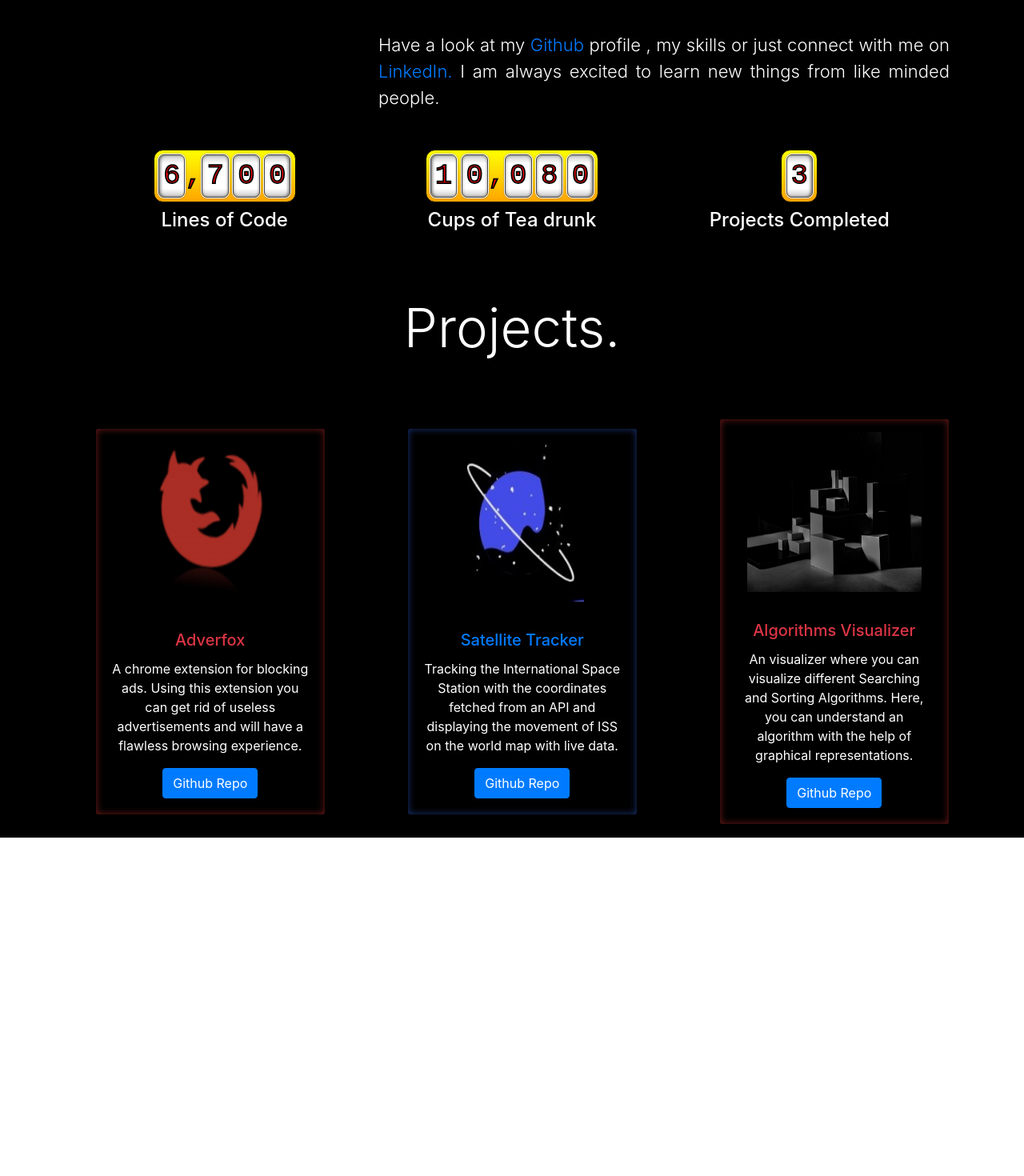
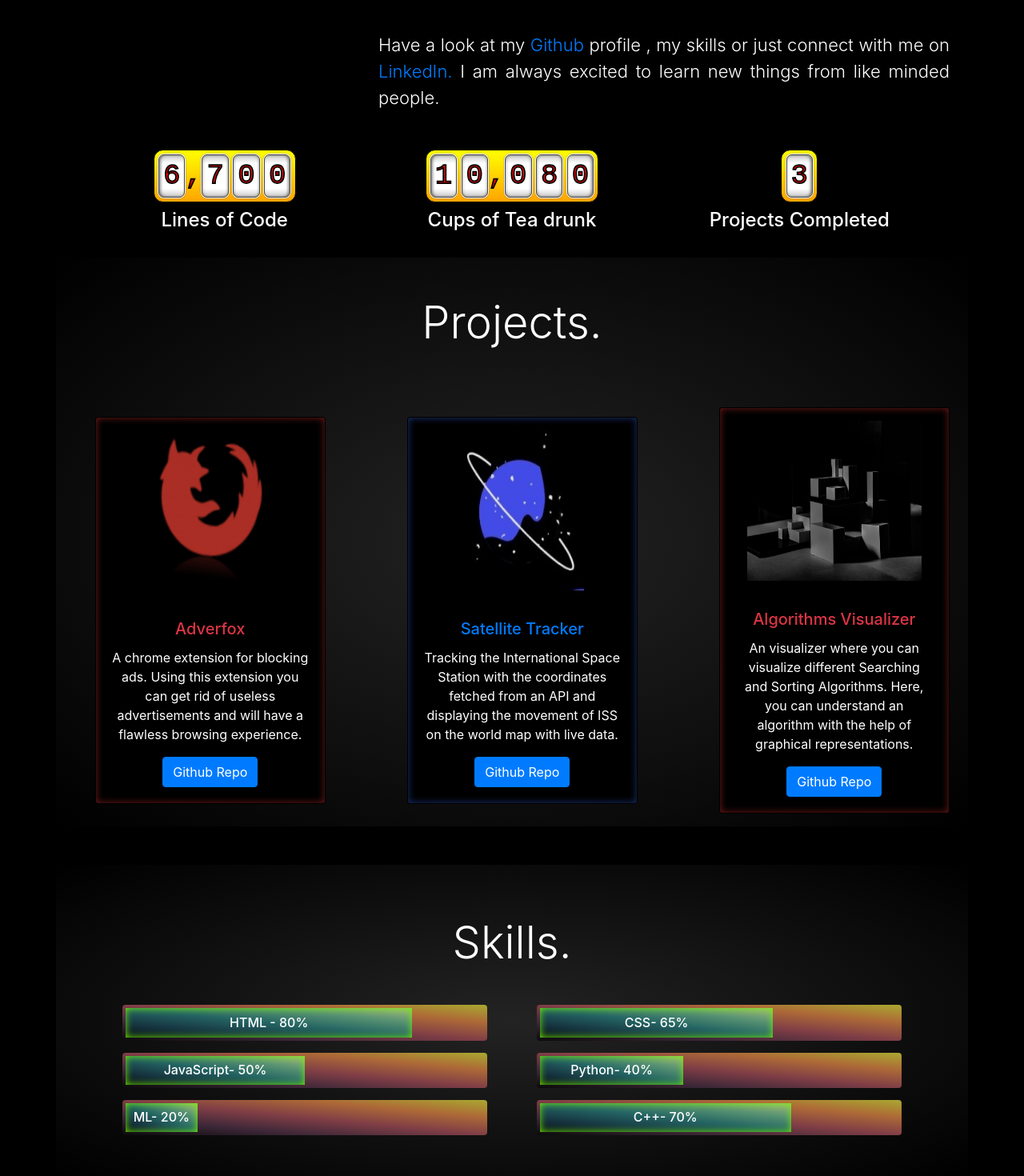
Before and after one commit to Tanish2000/Portfolio, a React (Create React App) app: page / in a window 1280 px wide. Shown: the part 814-2284 px from the top of the page at 80% size. Before the commit the page ends 1861 px from the top, so only its background shows below. Built offline with nearby package versions, Linux system fonts and the light colour scheme; a web font is replaced by a local one.

Commit message:
Added Skills Section

```diff
--- a/src/App.js
+++ b/src/App.js
@@ -4,11 +4,11 @@ import Row from "react-bootstrap/Row";
 import Col from "react-bootstrap/Col";
 import "./App.css";
 import Header from "./components/Header";
-import Footer from "./components/Footer";
 import Avatar from "./components/Avatar";
 import AboutMe from "./components/AboutMe";
 import Counters from "./components/Counters";
 import Projects from "./components/Projects";
+import Skills from "./components/Skills";
 
 function App() {
 
@@ -28,15 +28,19 @@ function App() {
         <Row className="mx-3 py-4">
           <Counters />
         </Row>
-        <Row className="d-flex flex-column justify-content-center" id="projects">
-          <h1 className="text-center py-5 display-4 text-white"><big>Projects.</big></h1>
-          <Row className = "align-items-center">
+        <Row className="d-flex flex-column justify-content-center" id="projects" style={{background: `radial-gradient(rgb(36, 35, 35), #000)`}}>
+          <h1 className="text-center py-5 display-4 text-white">Projects.</h1>
+          <Row className="align-items-center">
             <Projects />
           </Row>
         </Row>
-
+        <Row className="d-flex flex-column justify-content-center bg-danger mt-5 p-5" id="skills" style={{background: `radial-gradient(rgb(36, 35, 35), #000)`}}>
+          <h1 className="text-center p-3 display-4 text-white">Skills.</h1>
+          <Row className="m-1">
+            <Skills />
+          </Row>
+        </Row>
       </Container>
-      {/* <Footer /> */}
     </Container>
   );
 }
--- /dev/null
+++ b/src/components/Skills.js
@@ -0,0 +1,46 @@
+import React from 'react';
+import { ProgressBar, Col } from 'react-bootstrap';
+
+function Skills() {
+    return (
+        <>
+            <style type="text/css">
+                {`
+                .bg-custom {
+                    background-image: linear-gradient(to right top, #090f17, #173843, #246563, #579272, #a7bc78);
+                    color: white;
+                    font-size : 16px;
+                    box-shadow : inset 0 0 10px #6FF000;
+                }
+                .progress-bar {
+                    text-align : center;
+                    padding : 0px 5px;
+                }
+
+                .bg-color{
+                    background-image: linear-gradient(to right top, #0a0a0b, #3d2738, #803e46, #ad6937, #aaa830);
+             `}
+            </style>
+            <Col className="col-6">
+                <ProgressBar variant="custom" now={80} label={`HTML - ${80}%`} className="m-3 px-1 py-1 h-75 bg-color h1  rounded-left" />
+            </Col>
+            <Col className="col-6">
+                <ProgressBar variant="custom" now={65} label={`CSS- ${65}%`} className="m-3 px-1 py-1 h-75 bg-color h1" />
+            </Col>
+            <Col className="col-6">
+                <ProgressBar variant="custom" now={50} label={`JavaScript- ${50}%`} className="m-3 px-1 py-1 h-75 bg-color h1" />
+            </Col>
+            <Col className="col-6">
+                <ProgressBar variant="custom" now={40} label={`Python- ${40}%`} className="m-3 px-1 py-1 h-75 bg-color h1" />
+            </Col>
+            <Col className="col-6">
+                <ProgressBar variant="custom" now={20} label={`ML- ${20}%`} className="m-3 px-1 py-1 h-75 bg-color h1" />
+            </Col>
+            <Col className="col-6">
+                <ProgressBar variant="custom" now={70} label={`C++- ${70}%`} className="m-3 px-1 py-1 h-75 bg-color h1" />
+            </Col>
+        </>
+    )
+}
+
+export default Skills;
--- a/src/components/sub_components/Torch.js
+++ b/src/components/sub_components/Torch.js
@@ -6,7 +6,7 @@ import '../components_css/Torch.css'
 const Torch = () => {
     return (
       <div className="torch">
-        <img src={flashLight} style={{width : '190px',height : '190px'}}/>
+        <img src={flashLight} style={{width : '160px',height : '140px'}}/>
       </div>
     );
   };
```
